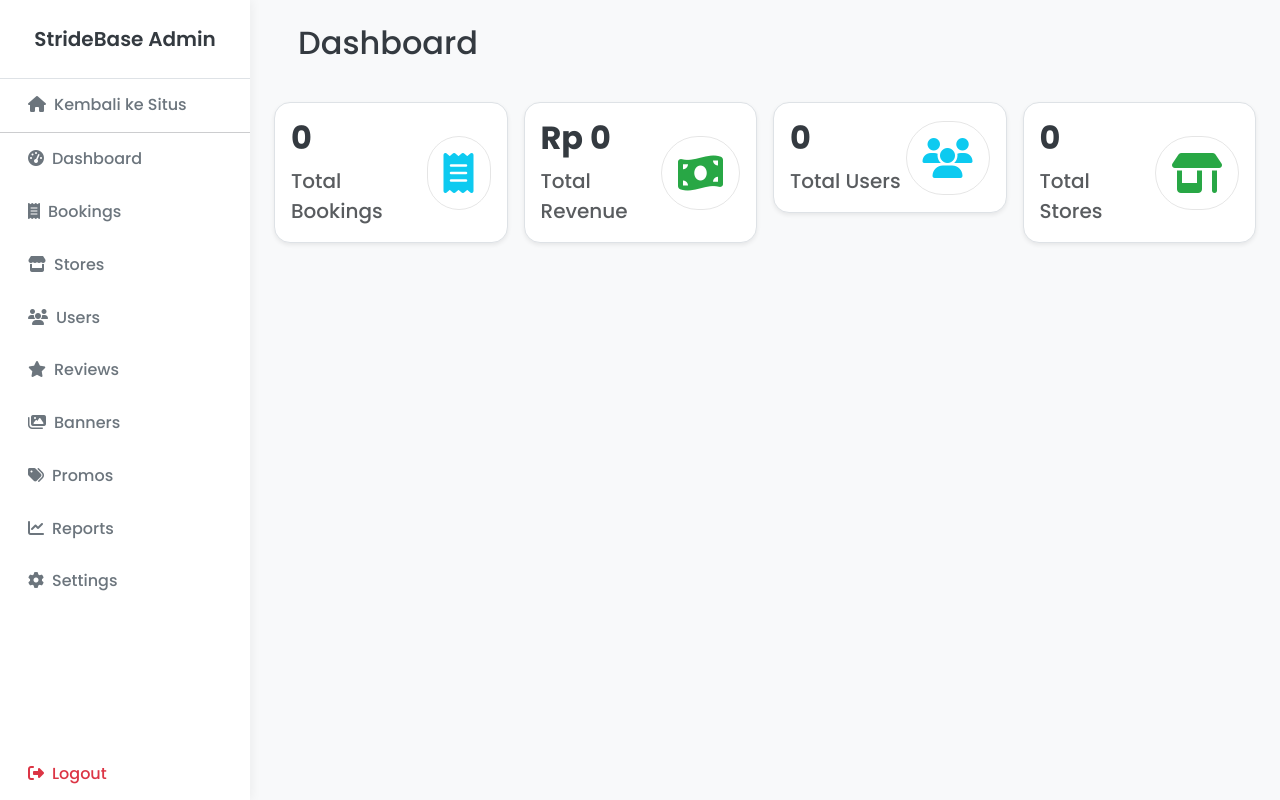
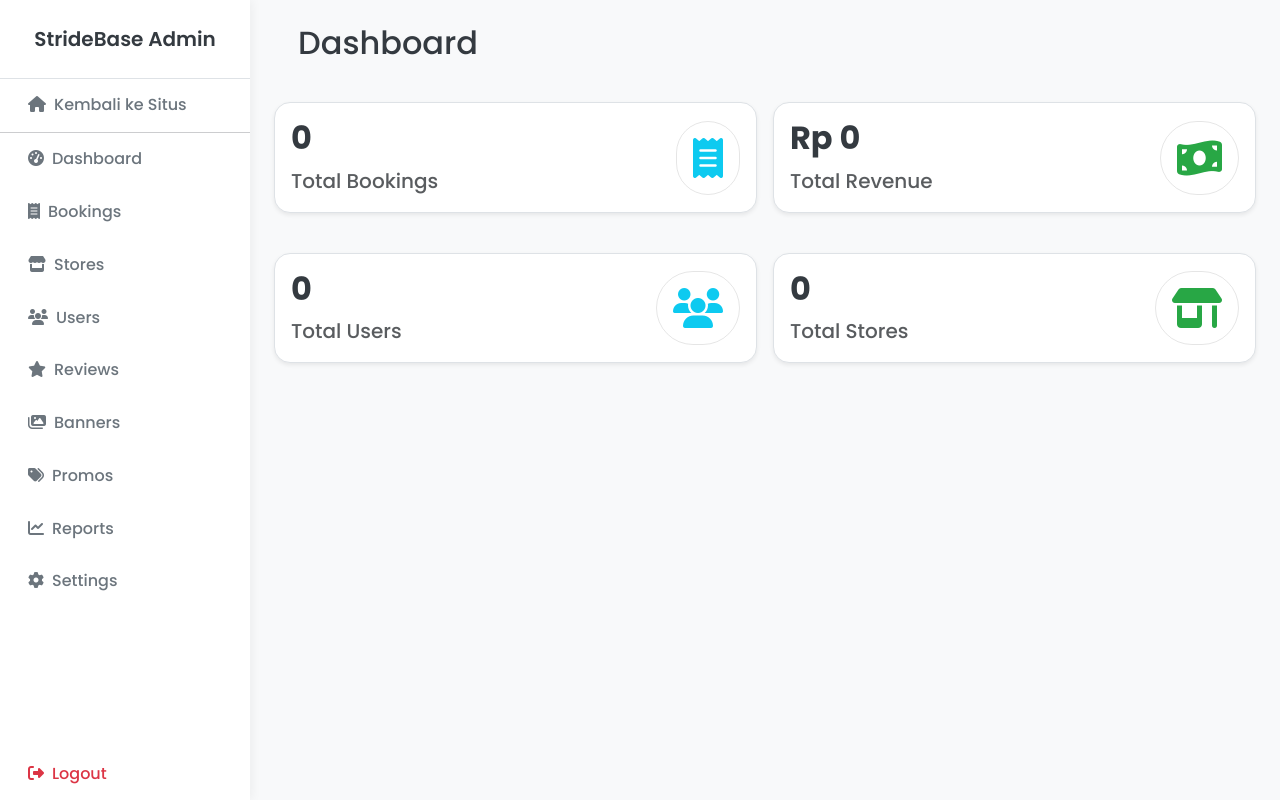
Before and after one commit to evelotion/stridebase-deploy, a React (Vite) app in the folder client/: page /admin/dashboard in a window 1280 px wide. Built offline with nearby package versions, Linux system fonts and the light colour scheme; no server answers; sample sign-in values are in the browser's storage.

Commit message:
deploy 8

```diff
--- a/client/src/pages/AdminDashboardPage.jsx
+++ b/client/src/pages/AdminDashboardPage.jsx
@@ -27,8 +27,8 @@ const AdminDashboardPage = () => {
   }, []);
 
   const KpiCard = ({ title, value, icon, colorClass }) => (
-  <div className="col-lg-3 col-md-6">
-    <div className="kpi-card p-3 shadow-sm">
+  <div className="col-lg-6 mb-4">
+    <div className="kpi-card p-3 shadow-sm d-flex justify-content-around align-items-center h-100">
       <div className="kpi-card-content">
         <div className="kpi-card-text">
           <h3 className="fs-2">{value}</h3>
--- a/client/src/pages/PartnerDashboardPage.jsx
+++ b/client/src/pages/PartnerDashboardPage.jsx
@@ -3,7 +3,7 @@ import { Link } from "react-router-dom";
 import API_BASE_URL from '../apiConfig';
 
 const KpiCard = ({ title, value, icon, colorClass, linkTo }) => (
-  <div className="col-lg-3 col-md-6">
+   <div className="col-lg-6 mb-4">
     <Link to={linkTo} className="text-decoration-none">
       <div className="kpi-card p-3 shadow-sm h-100">
         <div className="kpi-card-content">
```
